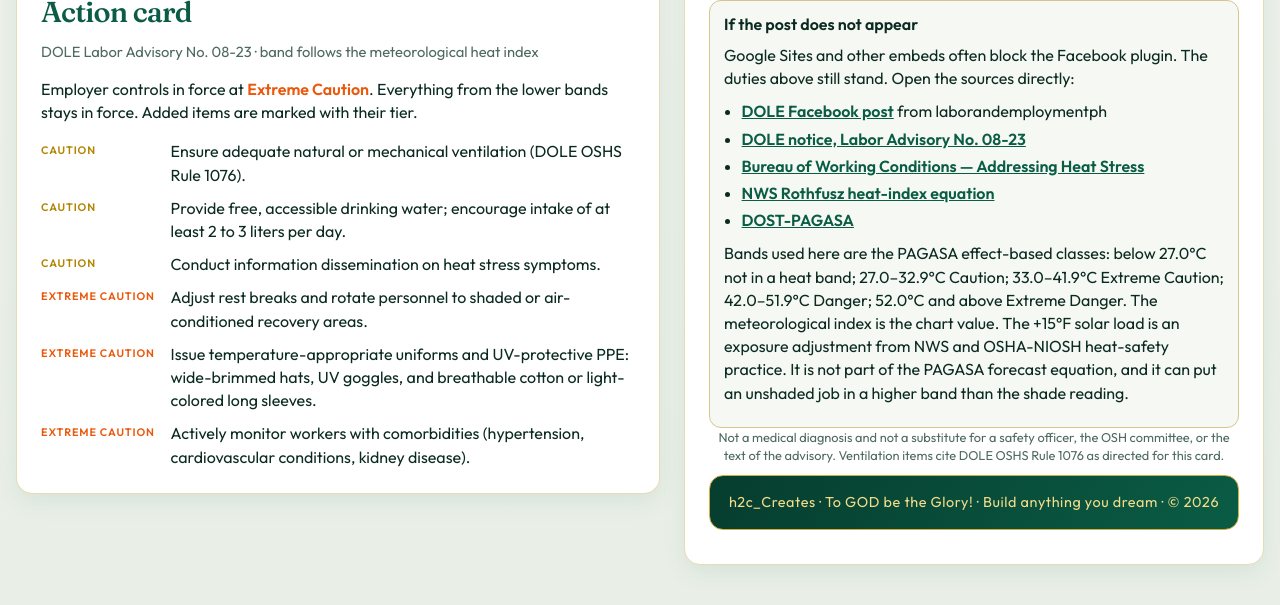
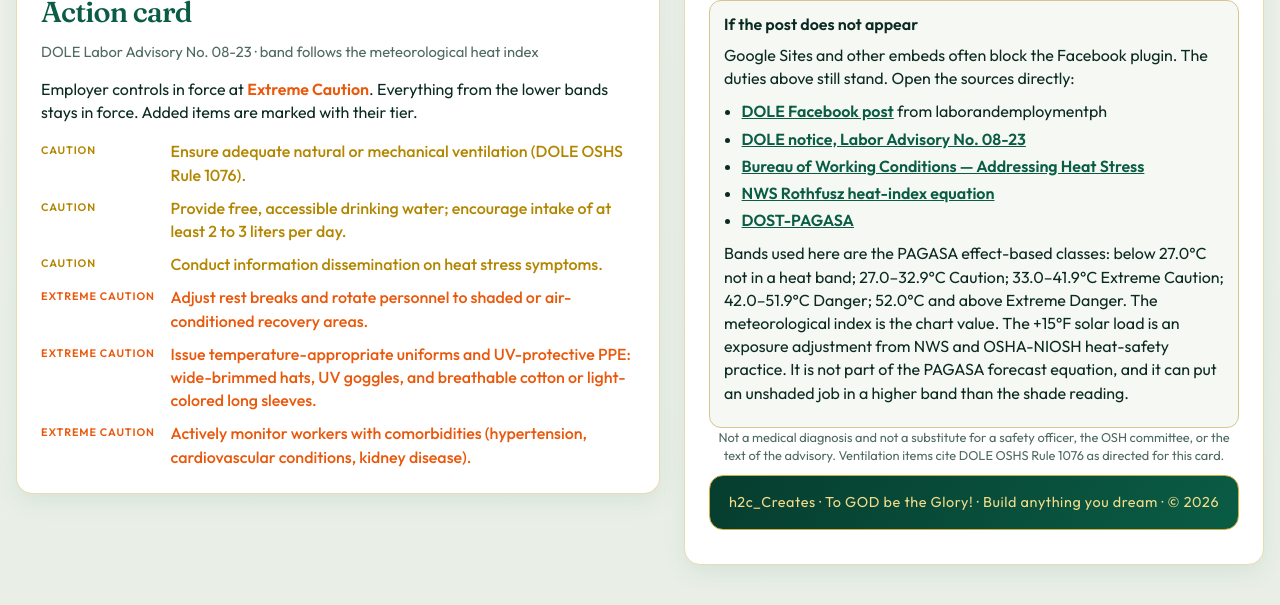
Before and after one commit to h2c-DataSci/heat-index, a plain HTML site: page index.html in a window 1280 px wide. Shown: the part 1497-2102 px from the top of the page. Drawn offline with Linux system fonts and the light colour scheme.

Commit message:
Add files via upload

```diff
--- a/index.html
+++ b/index.html
@@ -671,7 +671,7 @@
             tag.className = "tier";
             tag.textContent = item.tier; tag.style.color = TEXTCOL[item.band]; tag.style.fontWeight = "700";
             var text = document.createElement("span");
-            text.textContent = item.text;
+            text.textContent = item.text; text.style.color = TEXTCOL[item.band]; text.style.fontWeight = "500";
             li.append(tag, text);
             list.append(li);
           });
```
